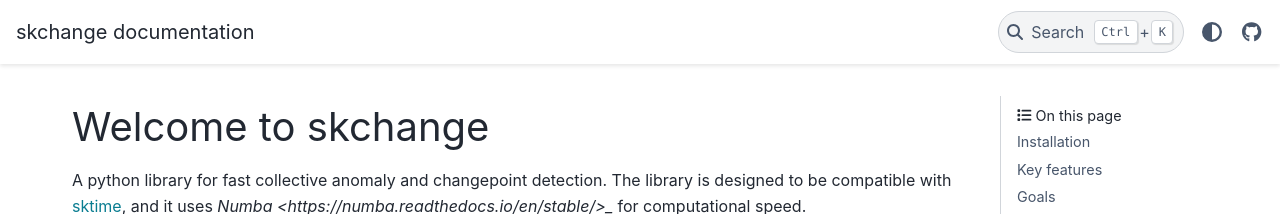
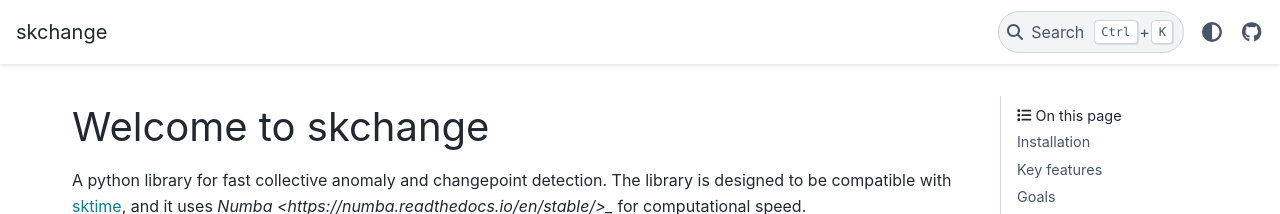
Before and after one commit to NorskRegnesentral/skchange, a Sphinx documentation site: the page built from docs/source/index.rst, in a window 1280 px wide. Shown: the top 214 px of the page. Built offline with Sphinx 7.4.7 and the PyData theme 0.15.4, drawn with Linux system fonts in a browser that asks for light colours.

Commit message:
docs: change the title of the home page

```diff
--- a/docs/source/conf.py
+++ b/docs/source/conf.py
@@ -152,6 +152,7 @@
 # -- Options for HTML output
 
 html_theme = "pydata_sphinx_theme"
+html_title = "skchange"
 
 # Theme options are theme-specific and customize the look and feel of a theme
 # further.  For a list of options available for each theme, see the
```
